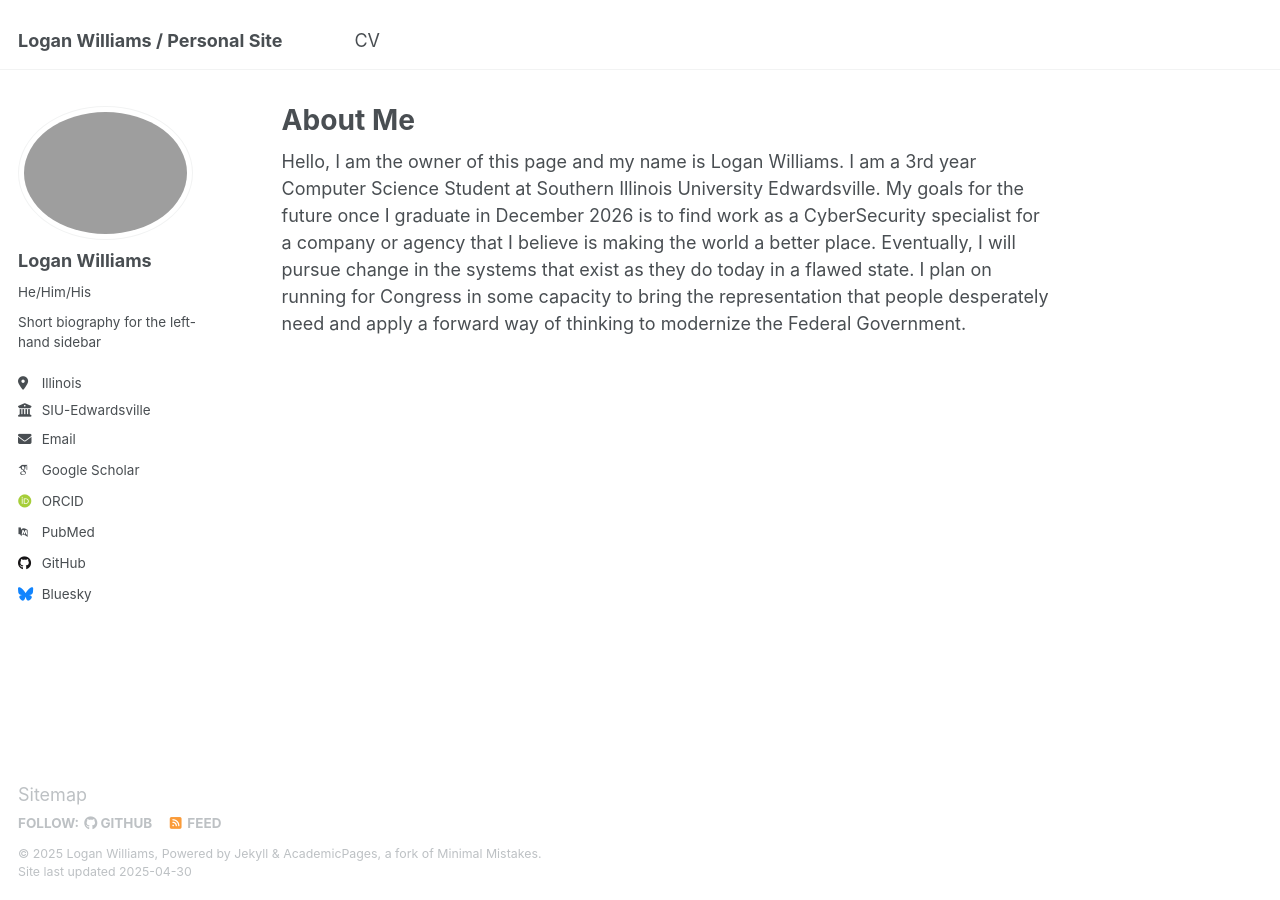
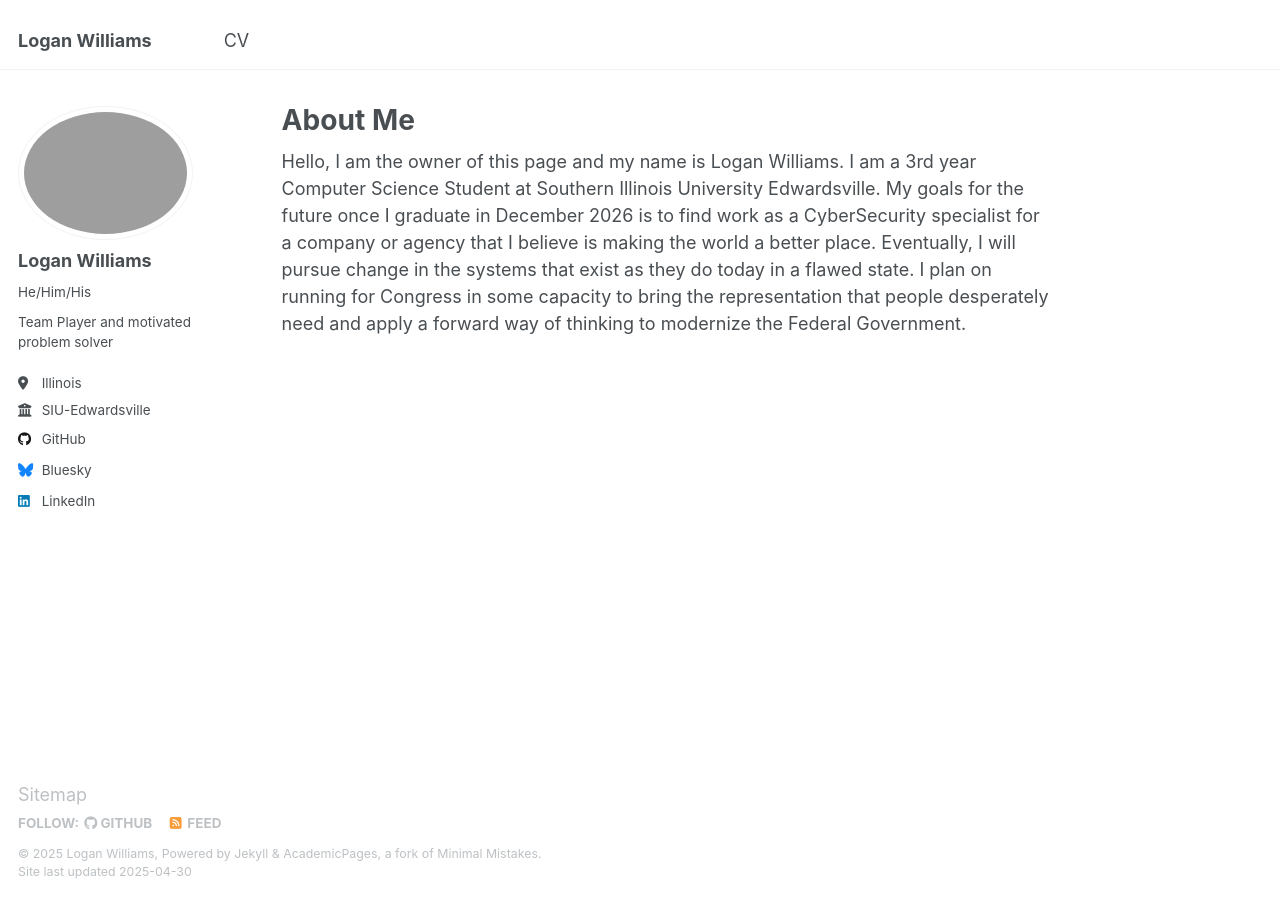
Before and after one commit to th3j35ter/th3j35ter.github.io, a Jekyll site: the page built from _pages/about.md, in a window 1280 px wide. Built offline with Jekyll 4.4.1, drawn with Linux system fonts in a browser that asks for light colours; some web fonts are replaced.

Commit message:
Update _config.yml

```diff
--- a/_config.yml
+++ b/_config.yml
@@ -9,7 +9,7 @@
 # Basic Site Settings
 locale                   : "en-US"
 site_theme               : "default"
-title                    : "Logan Williams / Personal Site"
+title                    : "Logan Williams"
 title_separator          : "-"
 name                     : &name "Logan Williams"
 description              : &description "College Student"
@@ -25,19 +25,19 @@ author:
   avatar           : "profile.png"
   name             : "Logan Williams"
   pronouns         : "He/Him/His"
-  bio              : "Short biography for the left-hand sidebar"
+  bio              : "Team Player and motivated problem solver"
   location         : "Illinois"
   employer         : "SIU-Edwardsville"
   uri              : # URL
-  email            : "loganwill921@gmail.com"
+  Contact Me            : "https://www.linkedin.com/in/logan-williams-559b822aa/"
 
   # Academic websites
   arxiv            : # URL - Update with the correct link to your profile
-  googlescholar    : "https://scholar.google.com/citations?user=PS_CX0AAAAAJ"
+  googlescholar    : #"https://scholar.google.com/citations?user=PS_CX0AAAAAJ"
   impactstory      : # URL
-  orcid            : "http://orcid.org/yourorcidurl"
+  orcid            : #"http://orcid.org/yourorcidurl"
   semantic         : # URL
-  pubmed           : "https://www.ncbi.nlm.nih.gov/pubmed/?term=john+snow"
+  pubmed           : #"https://www.ncbi.nlm.nih.gov/pubmed/?term=john+snow"
   researchgate     : # URL
   scopus           : # URL
 
@@ -59,7 +59,7 @@ author:
   keybase          : # Username
   instagram        : # Username
   lastfm           : # Username
-  linkedin         : # Username
+  linkedin         : "logan-williams-559b822aa"
   mastodon         : # URL
   medium           : # URL
   pinterest        : # Username
```
